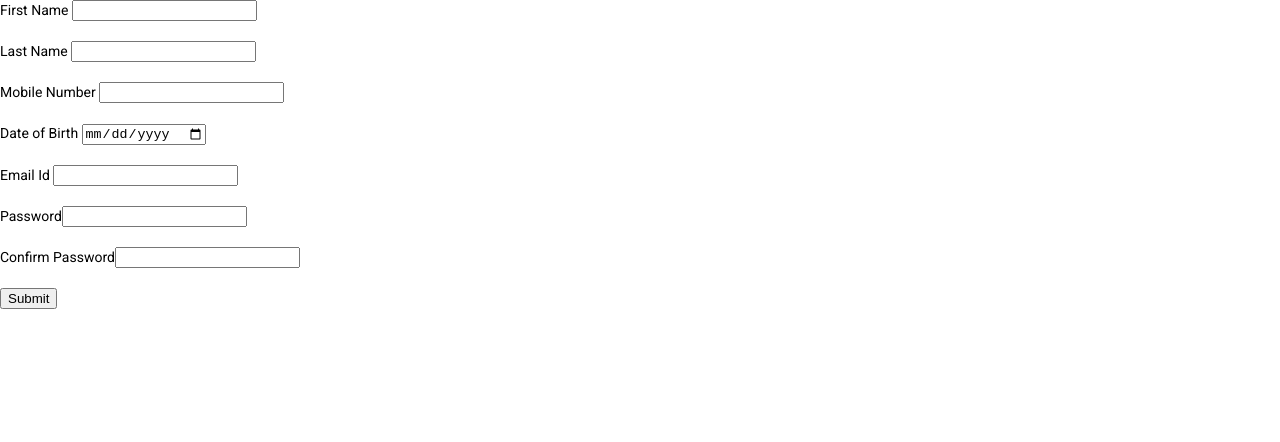
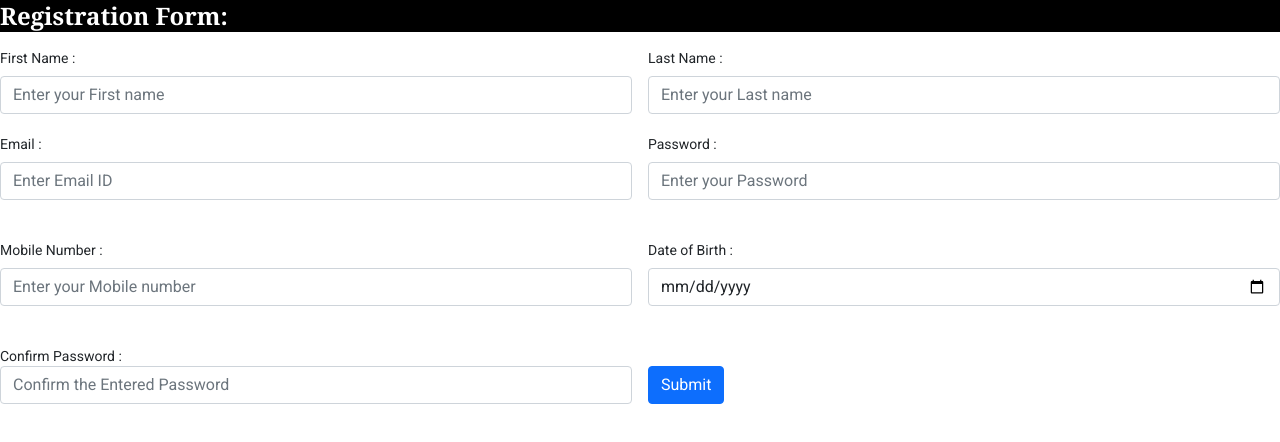
Before and after one commit to Subhash30d/ReactiveFormRepo, an Angular app: page / in a window 1280 px wide. Shown: the top 442 px of the page. Built offline with nearby package versions, Linux system fonts and the light colour scheme.

Commit message:
Reactive Forms

```diff
--- a/src/app/app.component.html
+++ b/src/app/app.component.html
@@ -1,54 +1,123 @@
+<h1 class="title">Registration Form:</h1>
 <div>
   <form [formGroup]="RegistrationForm" id="loginForm">
-    <label for="firstName"> First Name </label>
-    <input type="text" id="firstName" formControlName="firstName" />
-    <p *ngIf="FirstName.touched && FirstName.invalid">Enter Valid First name</p>
+    <div class="row g-3">
+      <div class="col">
+        <label for="firstName" class="form-label">First Name :</label>
+        <input
+          type="text"
+          class="form-control"
+          placeholder="Enter your First name"
+          aria-label="First name"
+          id="firstName"
+          formControlName="firstName"
+        />
+        <p *ngIf="FirstName.touched && FirstName.invalid">
+          Kindly Enter a Valid First name
+        </p>
+      </div>
+      <div class="col">
+        <label for="lastName" class="form-label">Last Name :</label>
+        <input
+          type="text"
+          class="form-control"
+          placeholder="Enter your Last name"
+          aria-label="Last name"
+          id="lastName"
+          formControlName="lastName"
+        />
+      </div>
+    </div>
+
     <br />
-    <br />
-    <label for="lastName"> Last Name </label>
-    <input type="text" id="lastName" formControlName="lastName" />
+    <div class="row g-3">
+      <div class="col-md-6">
+        <label for="inputEmail4" class="form-label">Email :</label>
+        <input
+          type="email"
+          class="form-control"
+          id="email"
+          formControlName="emailId"
+          placeholder="Enter Email ID"
+        />
+        <p *ngIf="EmailId.touched && EmailId.invalid">
+          Kindly enter a valid Email Id
+        </p>
+      </div>
+      <div class="col-md-6">
+        <label for="password" class="form-label">Password :</label>
+        <input
+          type="password"
+          class="form-control"
+          id="password"
+          formControlName="password"
+          placeholder="Enter your Password"
+        />
+        <p *ngIf="Password.touched && Password.invalid">
+          Kindly enter a valid Password
+        </p>
+      </div>
+    </div>
 
     <br />
     <br />
-    <label for="mobileNumber"> Mobile Number </label>
-    <input type="number" id="mobileNumber" formControlName="mobileNumber" />
+
+    <div class="row g-3">
+      <div class="col-md-6">
+        <label for="mobileNumber" class="form-label"> Mobile Number :</label>
+        <input
+          type="number"
+          class="form-control"
+          id="mobileNumber"
+          formControlName="mobileNumber"
+          placeholder="Enter your Mobile number"
+        />
         <p *ngIf="MobileNumber.touched && MobileNumber.invalid">
-      Please enter valid MobileNumber
+          Kindly enter a valid MobileNumber
         </p>
+      </div>
+      <div class="col-md-6">
+        <label for="dob" class="form-label"> Date of Birth :</label>
+        <input
+          type="date"
+          class="form-control"
+          id="dob"
+          formControlName="dob"
+          placeholder="Enter your Date of Birth"
+        />
+        <p *ngIf="Dob.touched && Dob.invalid">Please enter a valid Dob</p>
+      </div>
+    </div>
 
     <br />
     <br />
-    <label for="dob"> Date of Birth </label>
-    <input type="date" id="dob" formControlName="dob" />
-    <p *ngIf="Dob.touched && Dob.invalid">Please enter valid Dob</p>
-    <br />
-    <br />
-    <label for="emailId"> Email Id </label>
-    <input type="email" id="email" formControlName="emailId" />
-    <p *ngIf="EmailId.touched && EmailId.invalid">
-      Please enter valid Email Id
-    </p>
-    <br />
-    <br />
-    <label for="password"> Password</label>
-    <input type="password" id="password" formControlName="password" />
-    <p *ngIf="Password.touched && Password.invalid">
-      Please enter valid Password
-    </p>
-    <br />
-    <br />
-    <label for="confirmPassword">Confirm Password</label>
+
+    <div class="row g-3">
+      <div class="col-md-6">
+        <label for="confirmPassword">Confirm Password :</label>
         <input
           type="password"
           id="confirmPassword"
+          class="form-control"
           formControlName="confirmPassword"
+          placeholder="Confirm the Entered Password"
         />
-    <p *ngIf="ConfirmPassword.touched && ConfirmPassword.invalid">
-      Please enter valid Password
+        <p
+          *ngIf="
+            ConfirmPassword.touched &&
+            RegistrationForm.value.password !==
+              RegistrationForm.value.confirmPassword
+          "
+        >
+          Password and Confirm Password does not match
         </p>
+      </div>
+      <div class="col-md-6">
         <br />
-    <br />
+        <button type="button" class="btn btn-primary" (click)="Submit()">
+          Submit
+        </button>
+      </div>
+    </div>
   </form>
 </div>
-
-<button type="button" (click)="Submit()">Submit</button>
--- a/src/app/app.component.scss
+++ b/src/app/app.component.scss
@@ -2,3 +2,10 @@ p {
   color: red;
   font-family: Cambria, Cochin, Georgia, Times, "Times New Roman", serif;
 }
+
+.title {
+  background-color: black;
+  color: white;
+  font-weight: bold;
+  font-family: Cambria, Cochin, Georgia, Times, "Times New Roman", serif;
+}
--- a/src/index.html
+++ b/src/index.html
@@ -7,6 +7,12 @@
     <meta name="viewport" content="width=device-width, initial-scale=1" />
     <link rel="icon" type="image/x-icon" href="favicon.ico" />
     <link rel="preconnect" href="https://fonts.gstatic.com" />
+    <link
+      href="https://cdn.jsdelivr.net/npm/bootstrap@5.0.2/dist/css/bootstrap.min.css"
+      rel="stylesheet"
+      integrity="sha384-EVSTQN3/azprG1Anm3QDgpJLIm9Nao0Yz1ztcQTwFspd3yD65VohhpuuCOmLASjC"
+      crossorigin="anonymous"
+    />
     <link
       href="https://fonts.googleapis.com/css2?family=Roboto:wght@300;400;500&display=swap"
       rel="stylesheet"
```
Lines whose indentation alone changed are shown as unchanged.
